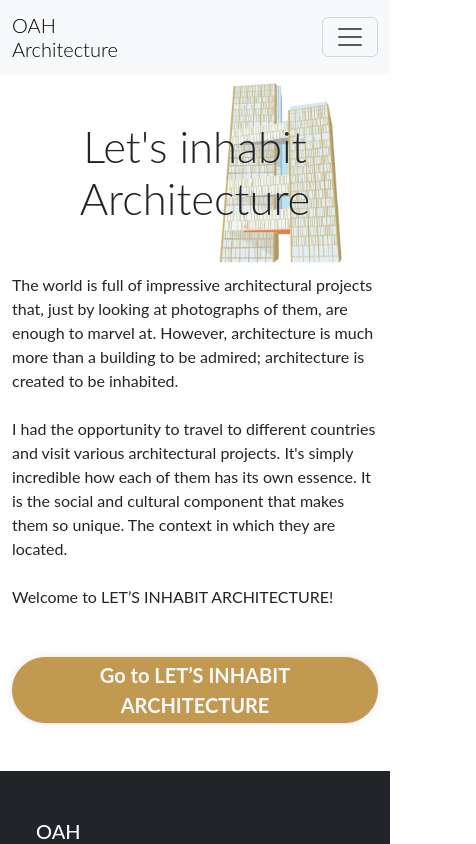
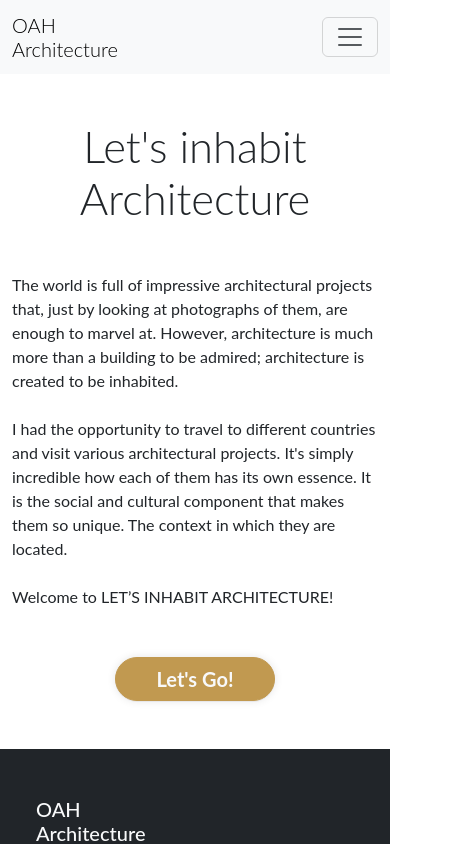
Before and after one commit to emiowa/next-oah, a Next.js app: page /blog/lets-inhabit-architecture in a window 390 px wide. Shown: the top 844 px of the page, 476 px wide, since content can reach past the window. Built offline with nearby package versions, Linux system fonts and the light colour scheme.

Commit message:
responsive design configurado para la pagina de lets inhabit architecture

```diff
--- a/pages/blog/lets-inhabit-architecture.js
+++ b/pages/blog/lets-inhabit-architecture.js
@@ -12,7 +12,7 @@ export default function LetsInhabitArch(){
 								I had the opportunity to travel to different countries and visit various architectural projects. It's simply incredible how each of them has its own essence. It is the social and cultural component that makes them so unique. The context in which they are located.<br /><br />
 								Welcome to LET’S INHABIT ARCHITECTURE!</p>
 								<div className="mt-5 text-center">
-									<button className="goToButtonLIA">Go to LET’S INHABIT ARCHITECTURE</button>
+									<button className="goToButtonLIA">Let's Go!</button>
 								</div>
 							</div>
 							<div className='styleBackgroundBlogAnimation'>
--- a/pages/blog/user-stories.js
+++ b/pages/blog/user-stories.js
@@ -12,7 +12,7 @@ export default function UserStories(){
 							When inhabiting a space becomes part of your daily routine, you begin to identify its virtues and flaws. You develop a preference for spending more time in one area than another and establish the activities you prefer to do in each of the places that make up the building.<br /><br />
 							Welcome to USER STORIES!</p>
 							<div className="mt-5 text-center">
-								<button className="goToButtonUS">Go to USER STORIES</button>
+								<button className="goToButtonUS">Let's Go!</button>
 							</div>
 						</div>
 						<div className='styleBackgroundBlogAnimation'>
--- a/styles/blog.css
+++ b/styles/blog.css
@@ -64,6 +64,10 @@
         align-items: center;
         justify-content: center;
     }
+    .plazaLibertadAnimationStyle{
+        width: 85vw;
+        right: -30vw;
+    }
 }
 
 /* FOR MOBILE */
@@ -71,16 +75,31 @@
     .portaFiraAnimationStyle{
         display: none;
     }
-    .goToButton{
+    .goToButtonUS{
         font-size: 20px;
         color: #f8f9fa;
         background-color: #a46951;
         padding: 6px 40px;
         border: solid 0.1vw #a46951;
     }
-    .goToButton:hover{
+    .goToButtonUS:hover{
         color: #a46951;
         background-color: transparent;
         border: solid 0.1vw #a46951;
     }
+    .plazaLibertadAnimationStyle{
+        display: none;
+    }
+    .goToButtonLIA{
+        font-size: 20px;
+        color: #f8f9fa;
+        background-color: #c19950;
+        padding: 6px 40px;
+        border: solid 0.1vw #c19950;
+    }
+    .goToButtonLIA:hover{
+        color: #c19950;
+        background-color: transparent;
+        border: solid 0.1vw #c19950;
+    }
 }
```
